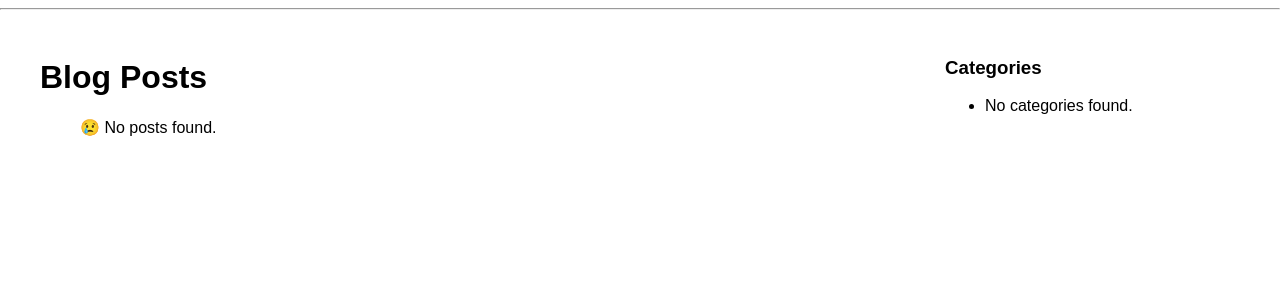
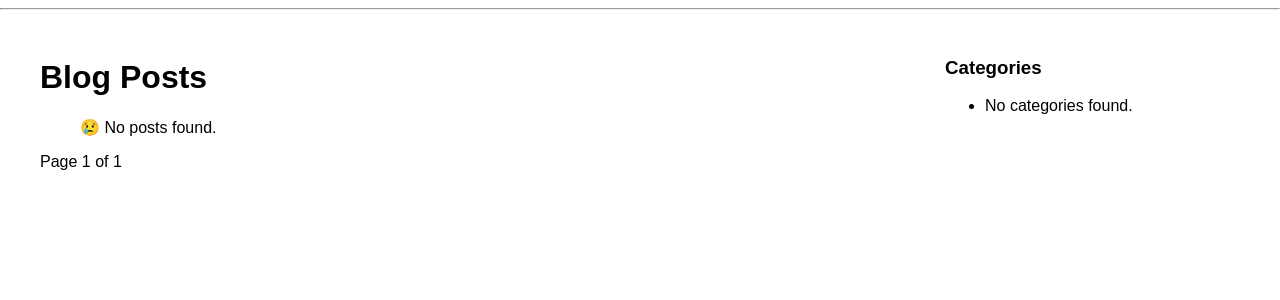
Before and after one commit to mr-hemin/blog_site, a Django app: page / in a window 1280 px wide. Shown: the part 55-355 px from the top of the page. Run offline with Django 5.2, Linux system fonts and the light colour scheme; data that the repository does not hold is empty.

Commit message:
Add pagination to blog posts list

```diff
--- a/myblog/blog/templates/blog/index.html
+++ b/myblog/blog/templates/blog/index.html
@@ -12,7 +12,7 @@ Blog
 
 
 <ul>
-    {% for post in posts %}
+    {% for post in page_obj %}
         <li>
             <a href="{% url 'post_detail'  slug=post.slug %}">
                 {{ post.title }}
@@ -33,4 +33,15 @@ Blog
 
 </ul>
 
+    <div class="pagination">
+        {% if page_obj.has_previous %}
+            <a href="?page={{ page_obj.previous_page_number }}">Previous</a>
+        {% endif %}
+
+        <span>Page {{ page_obj.number }} of {{ page_obj.paginator.num_pages }}</span>
+
+        {% if page_obj.has_next %}
+            <a href="?page={{ page_obj.next_page_number }}">Next</a>
+        {% endif %}
+    </div>
 {% endblock %}
--- a/myblog/blog/views.py
+++ b/myblog/blog/views.py
@@ -1,6 +1,7 @@
 from django.shortcuts import render, get_object_or_404
 from .models import Post, Category
 from django.db.models import Q
+from django.core.paginator import Paginator
 
 
 def index(request):
@@ -11,7 +12,13 @@ def index(request):
             Q(title__icontains=query) | Q(content__icontains=query)
         )
 
-    return render(request, 'blog/index.html', {'posts': posts, 'query': query})
+    # 5 posts per page
+    paginator = Paginator(posts, 5)
+
+    page_number = request.GET.get("page")
+    page_obj = paginator.get_page(page_number)
+
+    return render(request, 'blog/index.html', {'posts': posts, 'query': query, 'page_obj': page_obj})
 
 
 def post_detail(request, slug):
```
Also changed, not shown: myblog/blog/templates/blog/detail.html (+0 -10 lines).
